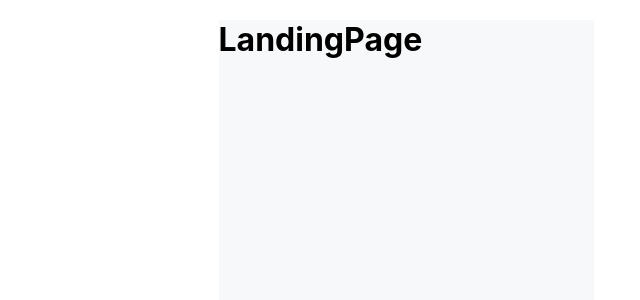
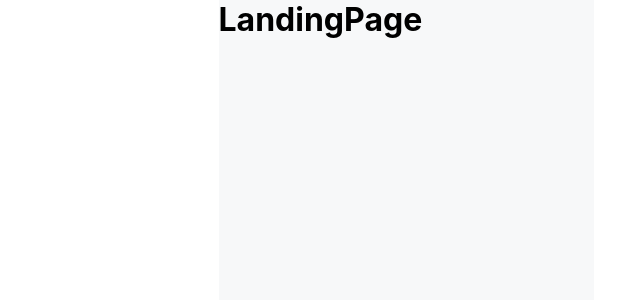
Before and after one commit to Prem324/Educase-Design, a React (Create React App) app: page / in a window 1280 px wide. Shown: the top 300 px of the page, without its empty margins (234-874 px from the left). Built offline with nearby package versions, Linux system fonts and the light colour scheme.

Commit message:
Develop-Layout

```diff
--- a/src/App.css
+++ b/src/App.css
@@ -9,8 +9,6 @@ body {
   align-items: center;
   min-height: 100vh;
   background: #ffffff;
-  margin: 0;
-  padding: 20px;
 }
 
 .app-container {
```
